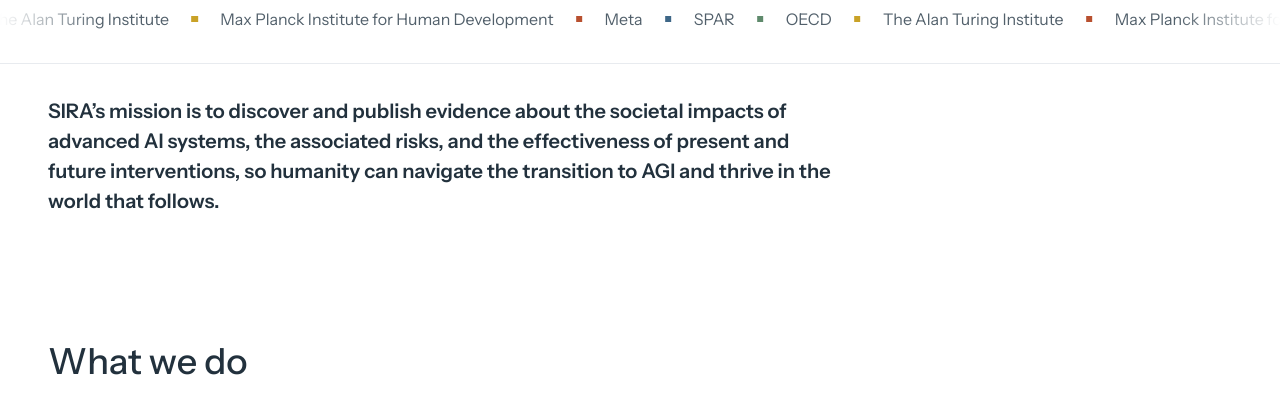
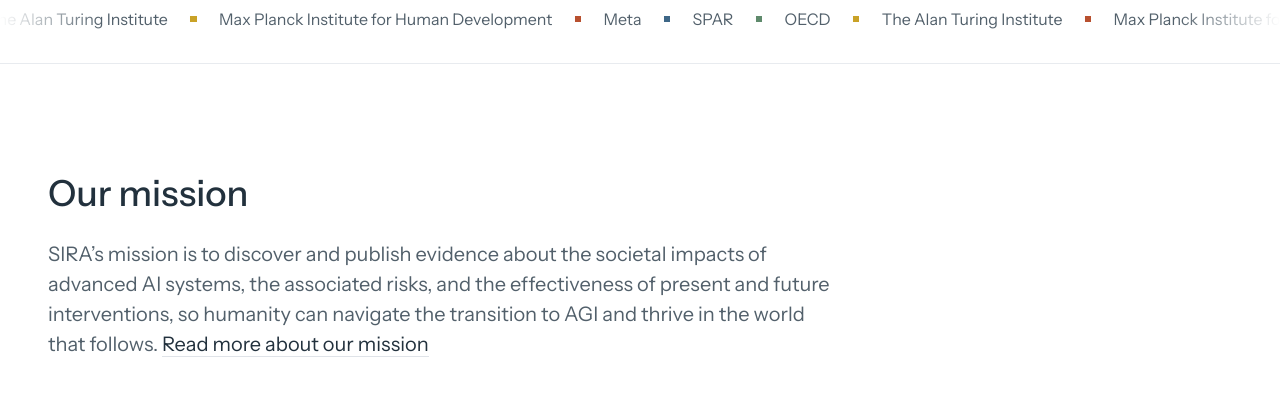
Before and after one commit to sira-fellowship/sira-fellowship.github.io, a plain HTML site: page index.html in a window 1280 px wide. Shown: the part 885-1289 px from the top of the page. Drawn offline with Linux system fonts and the light colour scheme.

Commit message:
Home: Our mission heading

```diff
--- a/index.html
+++ b/index.html
@@ -157,8 +157,9 @@
             </div>
         </section>
 
-        <section id="intro" class="intro wrap">
-            <p><strong>SIRA’s mission is to discover and publish evidence about the societal impacts of advanced AI systems, the associated risks, and the effectiveness of present and future interventions, so humanity can navigate the transition to AGI and thrive in the world that follows.</strong></p>
+        <section id="intro" class="section wrap">
+            <h2>Our mission</h2>
+            <p class="section-lede">SIRA’s mission is to discover and publish evidence about the societal impacts of advanced AI systems, the associated risks, and the effectiveness of present and future interventions, so humanity can navigate the transition to AGI and thrive in the world that follows. <a href="about/">Read more about our mission</a></p>
         </section>
 
         <section id="about" class="section wrap">
```
